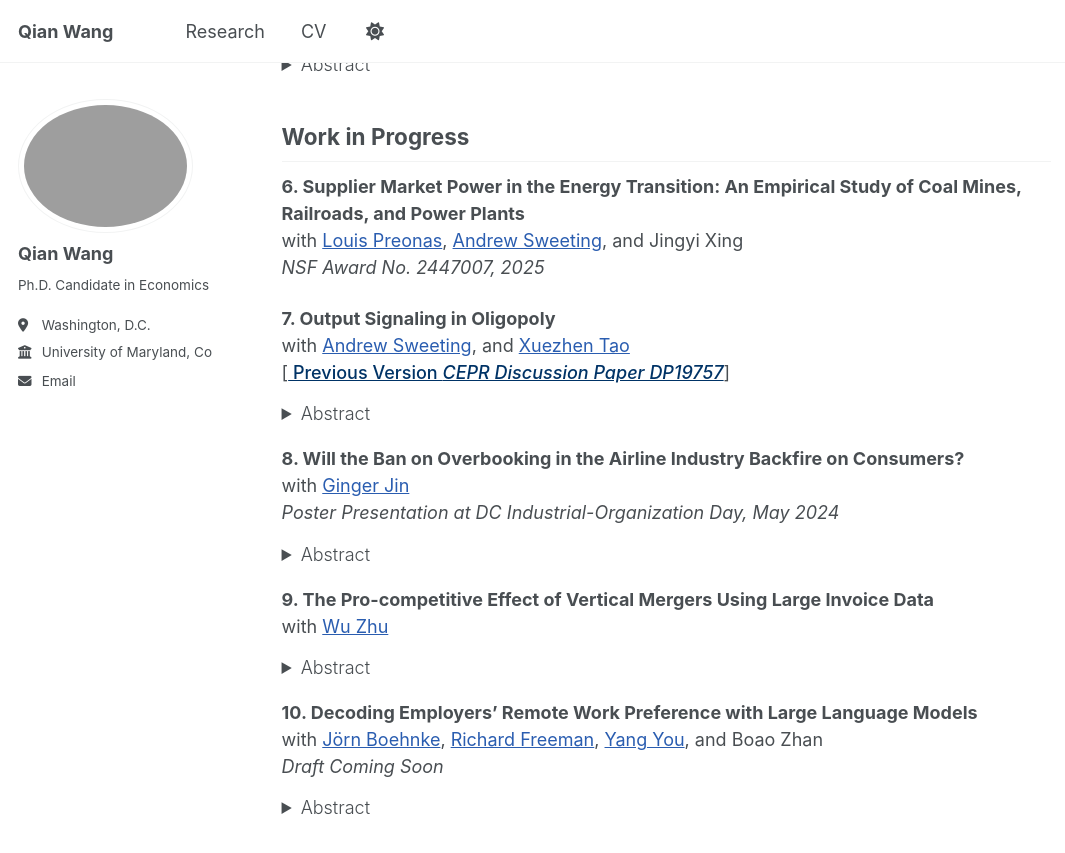
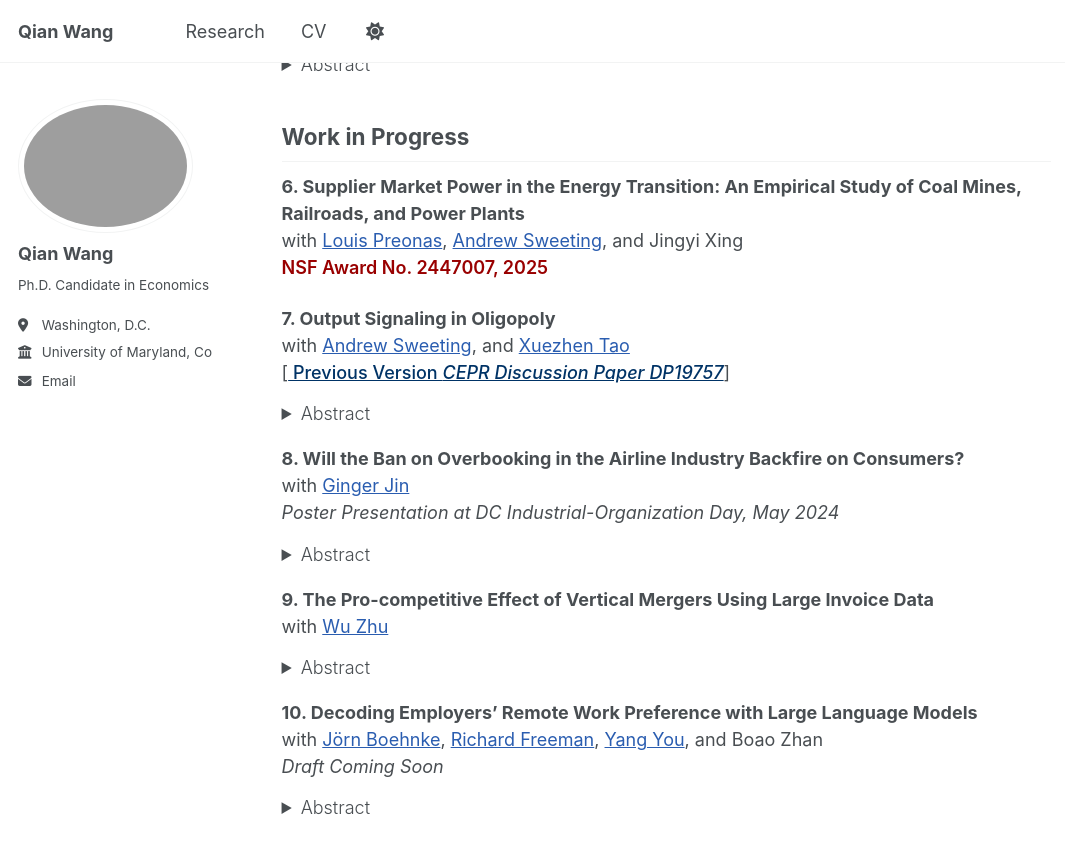
Before and after one commit to qwang819/qwang819.github.io, a Jekyll site: the page built from _pages/about.md, in a window 1280 px wide and 900 px high, scrolled down 1237 px. Shown: the top 853 px of the window, without its empty margins (0-1065 px from the left). Built offline with Jekyll 4.4.1, drawn with Linux system fonts in a browser that asks for light colours; a script that is not in the unit is left out.

Commit message:
Update about.md

```diff
--- a/_pages/about.md
+++ b/_pages/about.md
@@ -77,7 +77,9 @@ Working Paper</a>]
 
 **6. Supplier Market Power in the Energy Transition: An Empirical Study of Coal Mines, Railroads, and Power Plants**
 with <a href="https://www.louispreonas.com/" style="color: #2A5DB0;">Louis Preonas</a>, <a href="http://www.asweeting.com/" style="color: #2A5DB0;">Andrew Sweeting</a>, and Jingyi Xing
-*NSF Award No. 2447007, 2025*
+<span style="color:#990000; font-weight:600;">
+NSF Award No. 2447007, 2025
+</span>
 
 **7. Output Signaling in Oligopoly**
 with <a href="http://www.asweeting.com/" style="color: #2A5DB0;">Andrew Sweeting</a>, and <a href="https://www.xuezhentao.site" style="color: #2A5DB0;">Xuezhen Tao</a>
```
